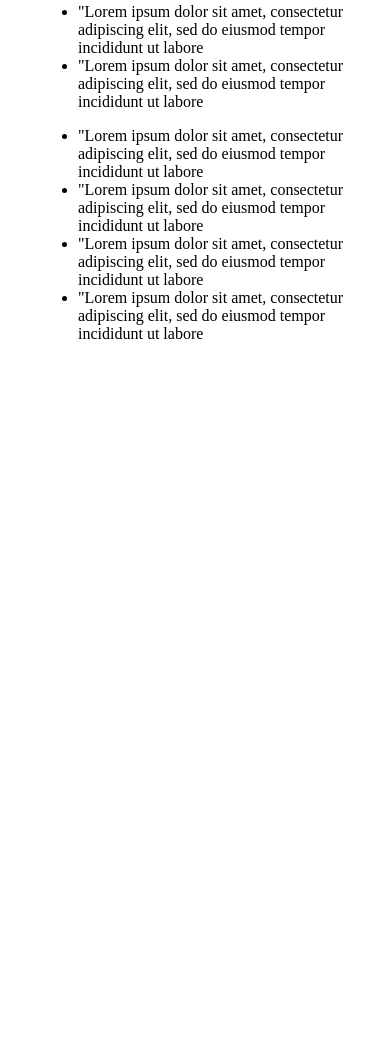
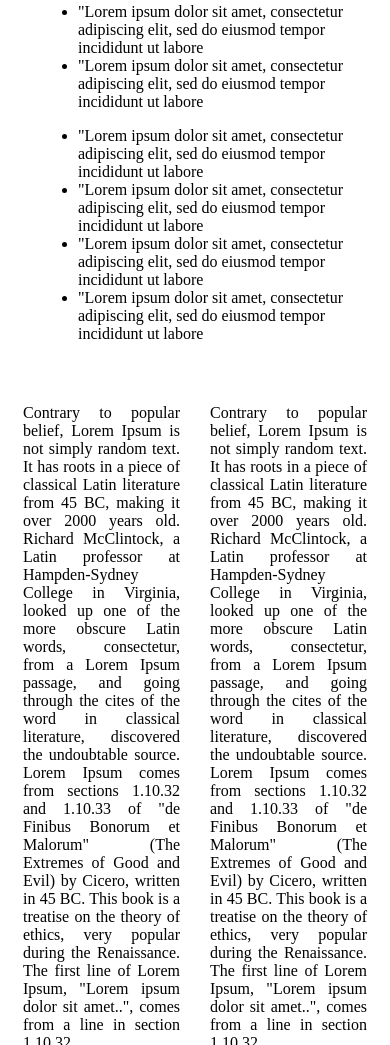
Before and after one commit to pranjalcedcoss/new-template-html, a plain HTML site: page index.html in a window 390 px wide. Shown: the part 955-2000 px from the top of the page. Before the commit the page ends 1328 px from the top, so only its background shows below. Drawn offline with Linux system fonts and the light colour scheme.

Commit message:
responsive and error removed

```diff
--- a/index.html
+++ b/index.html
@@ -1,40 +1,123 @@
 <!DOCTYPE html>
 <html lang="en">
   <head>
-    <meta charset="UTF-8">
-    <meta http-equiv="X-UA-Compatible" content="IE=edge">
-    <meta name="viewport" content="width=, initial-scale=1.0">
+    <meta charset="UTF-8" />
+    <meta http-equiv="X-UA-Compatible" content="IE=edge" />
+    <meta name="viewport" content="width=, initial-scale=1.0" />
     <title>Document</title>
   </head>
   <body>
-    <div style="margin:50px">
-        <p>Lorem Ipsum is simply dummy text of the printing and typesetting industry. Lorem Ipsum has been the industry's standard dummy text ever since the 1500s, when an unknown printer took a galley of type and scrambled it to make a type specimen book. It has survived not only five centuries, but also the leap into electronic typesetting, remaining essentially unchanged. It was popularised in the 1960s with the release of Letraset sheets containing Lorem Ipsum passages, and more recently with desktop publishing software like Aldus PageMaker including versions of Lorem Ipsum.
+    <div style="margin: 50px">
+      <p>
+        Lorem Ipsum is simply dummy text of the printing and typesetting
+        industry. Lorem Ipsum has been the industry's standard dummy text ever
+        since the 1500s, when an unknown printer took a galley of type and
+        scrambled it to make a type specimen book. It has survived not only five
+        centuries, but also the leap into electronic typesetting, remaining
+        essentially unchanged. It was popularised in the 1960s with the release
+        of Letraset sheets containing Lorem Ipsum passages, and more recently
+        with desktop publishing software like Aldus PageMaker including versions
+        of Lorem Ipsum.
       </p>
-        <p>Lorem Ipsum is simply dummy text of the printing and typesetting industry. Lorem Ipsum has been the industry's standard dummy text ever since the 1500s, when an unknown printer took a galley of type and scrambled it to make a type specimen book. It has survived not only five centuries, but also the leap into electronic typesetting, remaining essentially unchanged. It was popularised in the 1960s with the release of Letraset sheets containing Lorem Ipsum passages, and more recently with desktop publishing software like Aldus PageMaker including versions of Lorem Ipsum.
-
+      <p>
+        Lorem Ipsum is simply dummy text of the printing and typesetting
+        industry. Lorem Ipsum has been the industry's standard dummy text ever
+        since the 1500s, when an unknown printer took a galley of type and
+        scrambled it to make a type specimen book. It has survived not only five
+        centuries, but also the leap into electronic typesetting, remaining
+        essentially unchanged. It was popularised in the 1960s with the release
+        of Letraset sheets containing Lorem Ipsum passages, and more recently
+        with desktop publishing software like Aldus PageMaker including versions
+        of Lorem Ipsum.
       </p>
     </div>
-        <div style="margin:30px">
+    <div style="margin: 30px">
       <ul>
-                <li>"Lorem ipsum dolor sit amet, consectetur adipiscing elit, sed do eiusmod tempor incididunt ut labore </li>
+        <li>
+          "Lorem ipsum dolor sit amet, consectetur adipiscing elit, sed do
+          eiusmod tempor incididunt ut labore
+        </li>
       </ul>
       <ul>
-                <li>"Lorem ipsum dolor sit amet, consectetur adipiscing elit, sed do eiusmod tempor incididunt ut labore</li>
-<li>"Lorem ipsum dolor sit amet, consectetur adipiscing elit, sed do eiusmod tempor incididunt ut labore</li>
-<li>"Lorem ipsum dolor sit amet, consectetur adipiscing elit, sed do eiusmod tempor incididunt ut labore</li>
-<li>"Lorem ipsum dolor sit amet, consectetur adipiscing elit, sed do eiusmod tempor incididunt ut labore</li>
+        <li>
+          "Lorem ipsum dolor sit amet, consectetur adipiscing elit, sed do
+          eiusmod tempor incididunt ut labore
+        </li>
+        <li>
+          "Lorem ipsum dolor sit amet, consectetur adipiscing elit, sed do
+          eiusmod tempor incididunt ut labore
+        </li>
+        <li>
+          "Lorem ipsum dolor sit amet, consectetur adipiscing elit, sed do
+          eiusmod tempor incididunt ut labore
+        </li>
+        <li>
+          "Lorem ipsum dolor sit amet, consectetur adipiscing elit, sed do
+          eiusmod tempor incididunt ut labore
+        </li>
       </ul>
       <ul>
-    <li>"Lorem ipsum dolor sit amet, consectetur adipiscing elit, sed do eiusmod tempor incididunt ut labore</li>
-    <li>"Lorem ipsum dolor sit amet, consectetur adipiscing elit, sed do eiusmod tempor incididunt ut labore</li>
+        <li>
+          "Lorem ipsum dolor sit amet, consectetur adipiscing elit, sed do
+          eiusmod tempor incididunt ut labore
+        </li>
+        <li>
+          "Lorem ipsum dolor sit amet, consectetur adipiscing elit, sed do
+          eiusmod tempor incididunt ut labore
+        </li>
       </ul>
       <ul>
-        <li>"Lorem ipsum dolor sit amet, consectetur adipiscing elit, sed do eiusmod tempor incididunt ut labore</li>
-        <li>"Lorem ipsum dolor sit amet, consectetur adipiscing elit, sed do eiusmod tempor incididunt ut labore</li>
-        <li>"Lorem ipsum dolor sit amet, consectetur adipiscing elit, sed do eiusmod tempor incididunt ut labore</li>
-        <li>"Lorem ipsum dolor sit amet, consectetur adipiscing elit, sed do eiusmod tempor incididunt ut labore</li>
+        <li>
+          "Lorem ipsum dolor sit amet, consectetur adipiscing elit, sed do
+          eiusmod tempor incididunt ut labore
+        </li>
+        <li>
+          "Lorem ipsum dolor sit amet, consectetur adipiscing elit, sed do
+          eiusmod tempor incididunt ut labore
+        </li>
+        <li>
+          "Lorem ipsum dolor sit amet, consectetur adipiscing elit, sed do
+          eiusmod tempor incididunt ut labore
+        </li>
+        <li>
+          "Lorem ipsum dolor sit amet, consectetur adipiscing elit, sed do
+          eiusmod tempor incididunt ut labore
+        </li>
       </ul>
     </div>
-
+    <div>
+      <div style="width: 50%; float: left">
+        <p style="padding: 15px; text-align: justify">
+          Contrary to popular belief, Lorem Ipsum is not simply random text. It
+          has roots in a piece of classical Latin literature from 45 BC, making
+          it over 2000 years old. Richard McClintock, a Latin professor at
+          Hampden-Sydney College in Virginia, looked up one of the more obscure
+          Latin words, consectetur, from a Lorem Ipsum passage, and going
+          through the cites of the word in classical literature, discovered the
+          undoubtable source. Lorem Ipsum comes from sections 1.10.32 and
+          1.10.33 of "de Finibus Bonorum et Malorum" (The Extremes of Good and
+          Evil) by Cicero, written in 45 BC. This book is a treatise on the
+          theory of ethics, very popular during the Renaissance. The first line
+          of Lorem Ipsum, "Lorem ipsum dolor sit amet..", comes from a line in
+          section 1.10.32
+        </p>
+      </div>
+      <div style="width: 50%; float: left">
+        <p style="padding: 15px; text-align: justify">
+          Contrary to popular belief, Lorem Ipsum is not simply random text. It
+          has roots in a piece of classical Latin literature from 45 BC, making
+          it over 2000 years old. Richard McClintock, a Latin professor at
+          Hampden-Sydney College in Virginia, looked up one of the more obscure
+          Latin words, consectetur, from a Lorem Ipsum passage, and going
+          through the cites of the word in classical literature, discovered the
+          undoubtable source. Lorem Ipsum comes from sections 1.10.32 and
+          1.10.33 of "de Finibus Bonorum et Malorum" (The Extremes of Good and
+          Evil) by Cicero, written in 45 BC. This book is a treatise on the
+          theory of ethics, very popular during the Renaissance. The first line
+          of Lorem Ipsum, "Lorem ipsum dolor sit amet..", comes from a line in
+          section 1.10.32
+        </p>
+      </div>
+    </div>
   </body>
 </html>
```
Lines whose indentation alone changed are shown as unchanged.
